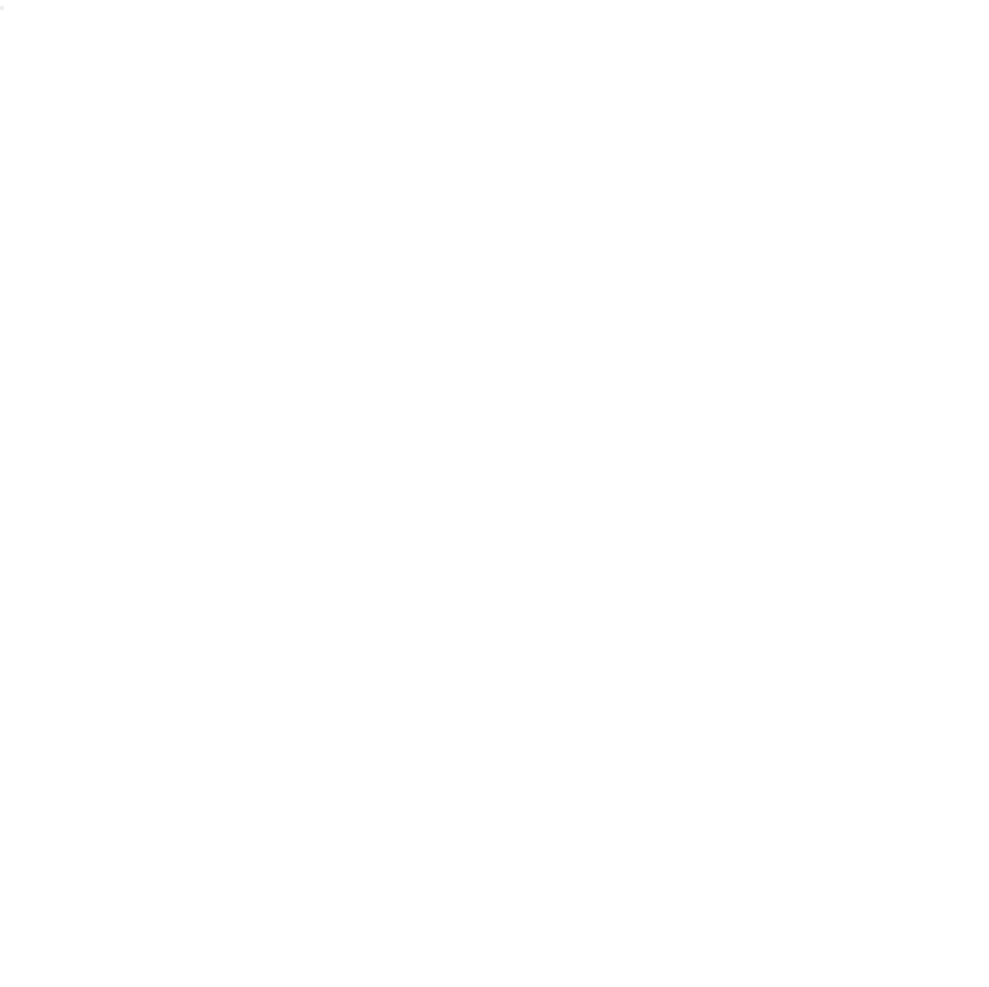
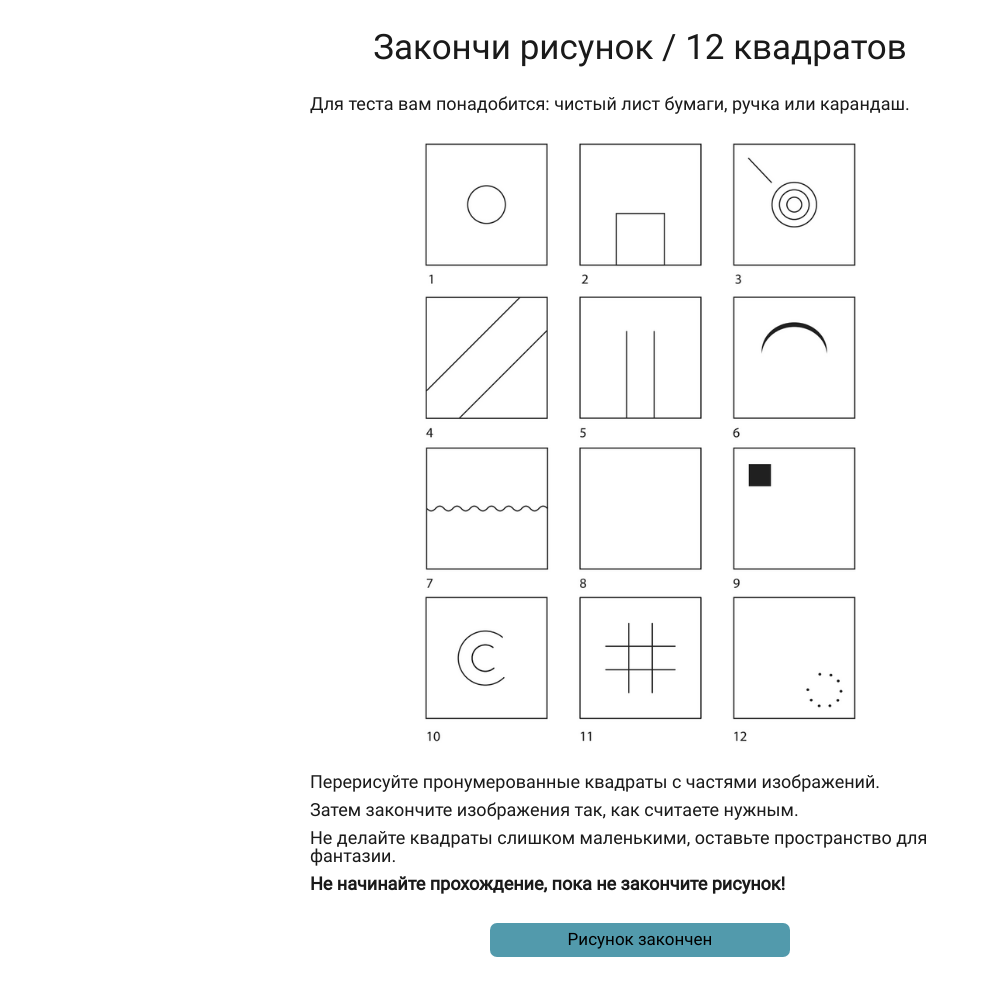
Before and after one commit to QuartzEther/PsyTests, a plain HTML site: page index.html in a window 1280 px wide. Shown: the whole page, without its empty margins (0-989 px from the left). Before the commit the page ends 800 px from the top, so only its background shows below. Drawn offline with Linux system fonts and the light colour scheme.

Commit message:
desk init

```diff
--- a/index.html
+++ b/index.html
@@ -5,17 +5,39 @@
     <meta name="viewport"
           content="width=device-width, user-scalable=no, initial-scale=1.0, maximum-scale=1.0, minimum-scale=1.0">
     <meta http-equiv="X-UA-Compatible" content="ie=edge">
-    <title>To Do It</title>
+    <title>Psy Test</title>
     <link href="css/style.css" rel="stylesheet" type="text/css">
 </head>
 <body>
     <div class="container">
         <div class="description-section">
-            <div class="description-section__img img"></div>
-            <h1 class="description-section__tittle tittle"></h1>
-            <p class="description-section__text text"></p>
-            <button class="description-section__btn btn"></button>
+            <h1 class="description-section__tittle tittle">Закончи рисунок / 12 квадратов</h1>
+
+            <div class="description-section__inner inner">
+                <p class="inner__text text">Для теста вам понадобится: чистый лист бумаги, ручка или карандаш.</p>
+                <div class="inner__img img"></div>
+                <p class="inner__text text">Перерисуйте пронумерованные квадраты с частями изображений.</p>
+                <p class="inner__text text">Затем закончите изображения так, как считаете нужным.</p>
+                <p class="inner__text text">Не делайте квадраты слишком маленькими, оставьте пространство для фантазии.</p>
+                <p class="inner__text text"><span>Не начинайте прохождение, пока не закончите рисунок!</span></p>
+            </div>
+
+            <button class="description-section__btn btn">Рисунок закончен</button>
         </div>
+
+        <!-- <div class="question-section">
+            <h1 class="question-section__tittle tittle"></h1>
+            <div class="question-section__img img"></div>
+            <p class="question-section__text text"></p>
+            <button class="question-section__btn btn"></button>
+        </div>
+
+        <div class="answer-section">
+            <h1 class="answer-section__tittle tittle"></h1>
+            <div class="answer-section__img img"></div>
+            <p class="answer-section__text text"></p>
+            <button class="answer-section__btn btn"></button>
+        </div> -->
     </div>
 
     <script type="module" src="js/app.js"></script>
--- a/sass/base/_base.sass
+++ b/sass/base/_base.sass
@@ -29,3 +29,8 @@ $shadow: .2rem .4rem .4rem rgba(0, 0, 0, 0.25)
 
 html
     font-size: 62.5%
+
+.container
+    margin: 0 auto
+    max-width: 110rem
+    padding: 3rem 0
--- a/sass/base/_typography.sass
+++ b/sass/base/_typography.sass
@@ -29,25 +29,22 @@
     color: $color-text-bright
 
 
-h2
-    font-family: "Roboto"
-    font-style: normal
-    font-weight: 400
-    font-size: 1.5rem
-    text-transform: uppercase
-
-h3
+h1
     font-family: "Roboto"
     font-weight: 400
-    font-size: 3rem
+    font-size: 3.5rem
 
-h5
-    font-family: "Roboto"
-    font-weight: 400
-    font-size: 1.3rem
 
 p
     font-family: "Roboto"
     font-style: normal
     font-weight: 400
     font-size: 1.8rem
+    span
+        font-weight: 600
+
+
+
+.tittle
+    margin: 0 auto
+    display: inline-block
--- /dev/null
+++ b/sass/components/_btn.sass
@@ -0,0 +1,21 @@
+.btn
+  padding: 0
+  border: none
+  cursor: pointer
+
+  font-size: 1.7rem
+  font-family: "Roboto"
+  font-weight: 400
+  color: $color-black
+  padding: .5rem .7rem
+  border-radius: .7rem
+  border: 2px solid transparent
+  background-color: #529aac
+
+  transition: 0.3s all
+
+  &:hover
+    border-color: #92ddf0
+
+  &:active
+    filter: $shadow
--- /dev/null
+++ b/sass/sections/_description-section.sass
@@ -0,0 +1,27 @@
+.description-section
+    max-width: 60%
+    margin: 0 auto
+
+    display: flex
+    flex-direction: column
+    justify-content: center
+    align-items: center
+
+    &__tittle
+        margin-bottom: 3rem
+
+
+    &__inner
+        margin-bottom: 3rem
+
+    &__btn
+        width: 30rem
+
+.inner
+    &__text
+        &:not(:last-child)
+            margin-bottom: 1rem
+    &__img
+        margin: 3rem 0
+        background: url("../img/test1/description-img.png") center / contain no-repeat
+        height: 600px
--- a/sass/style.sass
+++ b/sass/style.sass
@@ -5,6 +5,9 @@
 @import "base/typography.sass"
 @import "base/animation.sass"
 
+@import "sections/description-section.sass"
+
+@import "components/btn.sass"
 
 
 @import "base/utilites.sass"
```
Also changed, not shown: css/style.css, img/test1/description-img.png (added).
